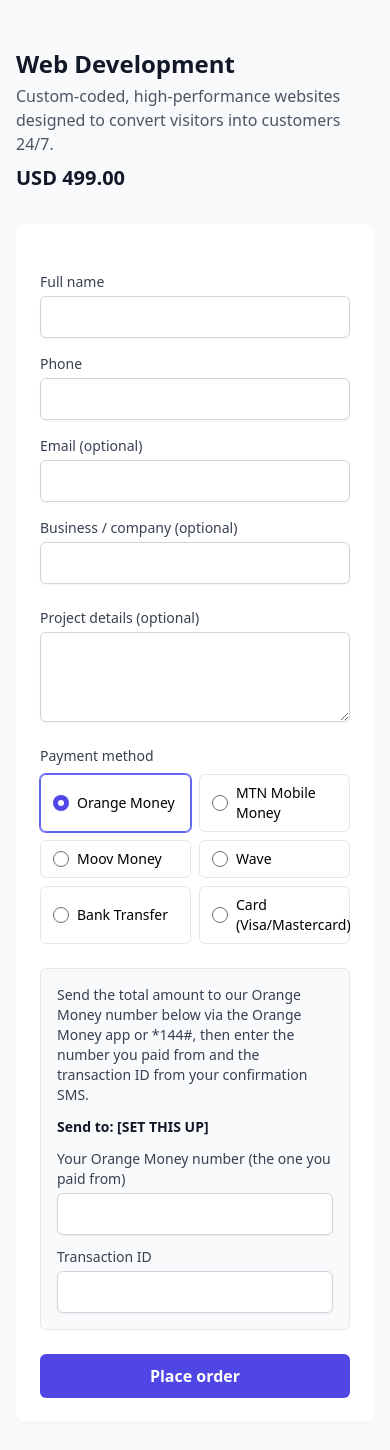
After one commit to arjalloh79-coder/Al-Falah-Marketing, a Laravel app: page /order/1 in a window 390 px wide. The commit adds this page. Shown: the top 1450 px of the page. Run offline with Laravel 12, Linux system fonts and the light colour scheme; data comes from the database, SQL or seed files in the repository; style sheets or scripts are compiled from the project's sources.

Commit message:
Add payment-method-specific checkout flows
- config/payment_methods.php: per-method metadata (receiving account,
  required fields, instructions), env-driven so real account numbers
  can be dropped in without touching code
- New CheckoutController: public /order/{service} flow
  - Mobile money (Orange/MTN/Moov/Wave) + bank transfer: "pay
    externally, submit proof" — customer sends money via their own
    app, submits proof, order created as pending for manual admin
    confirmation (matches how this actually works without a payment
    aggregator agreement)
  - Card: real Stripe Checkout integration, gated behind
    STRIPE_SECRET_KEY — disabled with a clear message when unset
- Admin order view now shows "customer paid from" and "transaction/
  reference ID" as distinct fields for manual verification

Tested end-to-end locally: all 6 methods on checkout, incomplete
mobile-money submission correctly rejected, complete submissions
create orders with correct status, card correctly rejected with no
order created when Stripe isn't configured, admin confirm-order flow
verified, full test suite (25/25) still passing.

Real receiving account numbers and Stripe keys are not yet set —
see docs/payment-flows.md for what's needed before this goes live.

Co-Authored-By: Claude Sonnet 5 <noreply@anthropic.com>
Claude-Session: https://claude.ai/code/session_01EhxvmRezMps6d9v3tpmwY2

```diff
--- /dev/null
+++ b/backend/app/Http/Controllers/CheckoutController.php
@@ -0,0 +1,155 @@
+<?php
+
+namespace App\Http\Controllers;
+
+use App\Models\Order;
+use App\Models\Service;
+use Illuminate\Http\Request;
+use Illuminate\Http\RedirectResponse;
+use Illuminate\View\View;
+use Stripe\Checkout\Session as StripeSession;
+use Stripe\Stripe;
+
+class CheckoutController extends Controller
+{
+    /**
+     * Show the checkout form for a service — payment method selector with
+     * per-method instructions/fields, driven by config/payment_methods.php.
+     */
+    public function show(Service $service): View
+    {
+        abort_unless($service->is_active, 404);
+
+        return view('checkout.show', [
+            'service' => $service,
+            'methods' => config('payment_methods'),
+        ]);
+    }
+
+    /**
+     * Handles both non-card methods (mobile money / bank transfer — "pay externally,
+     * submit proof") and card (redirects to Stripe Checkout when configured).
+     */
+    public function store(Request $request, Service $service): RedirectResponse
+    {
+        abort_unless($service->is_active, 404);
+
+        $methods = config('payment_methods');
+
+        $data = $request->validate([
+            'customer_name' => ['required', 'string', 'max:150'],
+            'customer_email' => ['nullable', 'email', 'max:255'],
+            'customer_phone' => ['required', 'string', 'max:50'],
+            'customer_company' => ['nullable', 'string', 'max:150'],
+            'payment_method' => ['required', 'in:'.implode(',', array_keys($methods))],
+            'project_details' => ['nullable', 'string', 'max:5000'],
+        ]);
+
+        $method = $methods[$data['payment_method']];
+
+        if ($data['payment_method'] === 'card') {
+            return $this->startCardCheckout($service, $data, $method);
+        }
+
+        $data = array_merge($data, $request->validate($this->proofValidationRules($method)));
+
+        $order = Order::create([
+            'service_id' => $service->id,
+            'service_name' => $service->name,
+            'customer_name' => $data['customer_name'],
+            'customer_email' => $data['customer_email'] ?? null,
+            'customer_phone' => $data['customer_phone'],
+            'customer_company' => $data['customer_company'] ?? null,
+            'payment_method' => $data['payment_method'],
+            'payment_number' => $data['payment_number'] ?? null,
+            'transaction_id' => $data['transaction_id'] ?? null,
+            'total_amount' => $service->price,
+            'status' => 'pending',
+            'project_details' => $data['project_details'] ?? null,
+        ]);
+
+        return redirect()->route('checkout.confirmation', $order);
+    }
+
+    public function confirmation(Order $order): View
+    {
+        return view('checkout.confirmation', [
+            'order' => $order,
+            'method' => config('payment_methods.'.$order->payment_method),
+        ]);
+    }
+
+    /**
+     * Handles Stripe's redirect back after a card checkout attempt. Verifies the
+     * session status directly with Stripe rather than relying on a webhook — simpler
+     * to run correctly on modest hosting, at the cost of not confirming payments that
+     * complete after the customer closes the tab before returning (a webhook handles
+     * that case too, but needs a public endpoint Stripe can reach — add one later if
+     * that becomes a real gap in practice).
+     */
+    public function cardReturn(Request $request, Service $service): RedirectResponse
+    {
+        $sessionId = $request->query('session_id');
+        abort_unless($sessionId, 400);
+
+        Stripe::setApiKey(config('services.stripe.secret'));
+        $session = StripeSession::retrieve($sessionId);
+
+        abort_unless($session->payment_status === 'paid', 402, 'Payment was not completed.');
+
+        $order = Order::create([
+            'service_id' => $service->id,
+            'service_name' => $service->name,
+            'customer_name' => $session->customer_details->name ?? 'Card customer',
+            'customer_email' => $session->customer_details->email ?? null,
+            'customer_phone' => $session->customer_details->phone ?? 'N/A',
+            'payment_method' => 'card',
+            'transaction_id' => $session->payment_intent,
+            'total_amount' => $service->price,
+            'status' => 'confirmed', // Stripe already confirmed payment — no manual verification needed.
+        ]);
+
+        return redirect()->route('checkout.confirmation', $order);
+    }
+
+    private function startCardCheckout(Service $service, array $data, array $method): RedirectResponse
+    {
+        if (! ($method['gateway_enabled'] ?? false)) {
+            return back()->withErrors(['payment_method' => 'Card payments aren\'t available online yet — please choose another payment method or contact us directly.'])->withInput();
+        }
+
+        Stripe::setApiKey(config('services.stripe.secret'));
+
+        $checkoutSession = StripeSession::create([
+            'mode' => 'payment',
+            'line_items' => [[
+                'price_data' => [
+                    'currency' => strtolower($service->currency),
+                    'product_data' => ['name' => $service->name],
+                    'unit_amount' => (int) round($service->price * 100),
+                ],
+                'quantity' => 1,
+            ]],
+            'customer_email' => $data['customer_email'] ?? null,
+            'success_url' => route('checkout.card-return', $service).'?session_id={CHECKOUT_SESSION_ID}',
+            'cancel_url' => route('checkout.show', $service),
+        ]);
+
+        return redirect($checkoutSession->url);
+    }
+
+    private function proofValidationRules(array $method): array
+    {
+        $rules = [];
+
+        if ($method['requires_payment_number'] ?? false) {
+            $rules['payment_number'] = ['required', 'string', 'max:50'];
+        }
+
+        if ($method['requires_transaction_id'] ?? false) {
+            $rules['transaction_id'] = ['required', 'string', 'max:100'];
+        }
+
+        return $rules;
+    }
+}
--- a/backend/composer.json
+++ b/backend/composer.json
@@ -9,7 +9,8 @@
         "php": "^8.3",
         "laravel/framework": "^13.17",
         "laravel/sanctum": "^4.0",
-        "laravel/tinker": "^3.0"
+        "laravel/tinker": "^3.0",
+        "stripe/stripe-php": "^21.3"
     },
     "require-dev": {
         "fakerphp/faker": "^1.23",
--- /dev/null
+++ b/backend/config/payment_methods.php
@@ -0,0 +1,63 @@
+<?php
+
+// Payment method definitions for the checkout flow. No live gateway is wired up for
+// mobile money / bank transfer — this is the "pay externally, submit proof" flow that's
+// how these actually work for a business without a payment aggregator agreement:
+// the customer sends money via their own mobile money app or bank, then gives us the
+// reference to confirm manually in the admin dashboard (Order status: pending -> confirmed).
+//
+// Fill in the real receiving account details via .env before going live — the defaults
+// below are placeholders and will show as "[SET THIS UP]" until then.
+//
+// transaction_id_label defaults to "Transaction ID" in the view when not set here.
+
+return [
+    'orange_money' => [
+        'label' => 'Orange Money',
+        'requires_payment_number' => true,
+        'payment_number_label' => 'Your Orange Money number (the one you paid from)',
+        'requires_transaction_id' => true,
+        'receiving_account' => env('PAYMENT_ORANGE_MONEY_NUMBER', '[SET THIS UP]'),
+        'instructions' => 'Send the total amount to our Orange Money number below via the Orange Money app or *144#, then enter the number you paid from and the transaction ID from your confirmation SMS.',
+    ],
+    'mtn_money' => [
+        'label' => 'MTN Mobile Money',
+        'requires_payment_number' => true,
+        'payment_number_label' => 'Your MTN Mobile Money number (the one you paid from)',
+        'requires_transaction_id' => true,
+        'receiving_account' => env('PAYMENT_MTN_MONEY_NUMBER', '[SET THIS UP]'),
+        'instructions' => 'Send the total amount to our MTN Mobile Money number below via the MyMTN app or *170#, then enter the number you paid from and the transaction ID from your confirmation SMS.',
+    ],
+    'moov_money' => [
+        'label' => 'Moov Money',
+        'requires_payment_number' => true,
+        'payment_number_label' => 'Your Moov Money number (the one you paid from)',
+        'requires_transaction_id' => true,
+        'receiving_account' => env('PAYMENT_MOOV_MONEY_NUMBER', '[SET THIS UP]'),
+        'instructions' => 'Send the total amount to our Moov Money number below, then enter the number you paid from and the transaction ID from your confirmation SMS.',
+    ],
+    'wave' => [
+        'label' => 'Wave',
+        'requires_payment_number' => true,
+        'payment_number_label' => 'Your Wave number (the one you paid from)',
+        'requires_transaction_id' => true,
+        'transaction_id_label' => 'Wave transaction reference',
+        'receiving_account' => env('PAYMENT_WAVE_NUMBER', '[SET THIS UP]'),
+        'instructions' => 'Send the total amount via the Wave app to our number below, then enter the number you paid from and the transaction reference shown in your Wave app.',
+    ],
+    'bank_transfer' => [
+        'label' => 'Bank Transfer',
+        'requires_payment_number' => false,
+        'requires_transaction_id' => true,
+        'transaction_id_label' => 'Transfer reference / receipt number',
+        'receiving_account' => env('PAYMENT_BANK_DETAILS', '[SET THIS UP — bank name, account name, account number]'),
+        'instructions' => 'Transfer the total amount to the bank account below, then enter the reference or receipt number from your transfer confirmation.',
+    ],
+    'card' => [
+        'label' => 'Card (Visa/Mastercard)',
+        'requires_payment_number' => false,
+        'requires_transaction_id' => false,
+        'gateway_enabled' => filled(env('STRIPE_SECRET_KEY')),
+        'instructions' => 'Card payments go through a secure checkout link — you\'ll be redirected after placing your order.',
+    ],
+];
--- a/backend/config/services.php
+++ b/backend/config/services.php
@@ -35,4 +35,9 @@ return [
         ],
     ],
 
+    'stripe' => [
+        'secret' => env('STRIPE_SECRET_KEY'),
+        'publishable' => env('STRIPE_PUBLISHABLE_KEY'),
+    ],
+
 ];
--- a/backend/resources/views/admin/orders/show.blade.php
+++ b/backend/resources/views/admin/orders/show.blade.php
@@ -18,7 +18,8 @@
                     <div><dt class="text-gray-500">Service</dt><dd class="font-medium">{{ $order->service_name }}</dd></div>
                     <div><dt class="text-gray-500">Amount</dt><dd class="font-medium">${{ number_format($order->total_amount, 2) }}</dd></div>
                     <div><dt class="text-gray-500">Payment method</dt><dd class="font-medium">{{ str($order->payment_method)->headline() }}</dd></div>
-                    <div><dt class="text-gray-500">Payment / transaction ref</dt><dd class="font-medium">{{ $order->payment_number ?? $order->transaction_id ?? '—' }}</dd></div>
+                    <div><dt class="text-gray-500">Customer paid from</dt><dd class="font-medium">{{ $order->payment_number ?? '—' }}</dd></div>
+                    <div><dt class="text-gray-500">Transaction / reference ID</dt><dd class="font-medium">{{ $order->transaction_id ?? '—' }}</dd></div>
                     <div><dt class="text-gray-500">Placed</dt><dd class="font-medium">{{ $order->created_at->format('M j, Y g:ia') }}</dd></div>
                 </dl>
 
--- /dev/null
+++ b/backend/resources/views/checkout/show.blade.php
@@ -0,0 +1,98 @@
+<!DOCTYPE html>
+<html lang="en">
+<head>
+    <meta charset="utf-8">
+    <meta name="viewport" content="width=device-width, initial-scale=1">
+    <title>Order {{ $service->name }} — Al-Falah Marketing</title>
+    @vite(['resources/css/app.css', 'resources/js/app.js'])
+</head>
+<body class="bg-gray-50 min-h-screen py-12" x-data="{ method: 'orange_money' }">
+    <div class="max-w-2xl mx-auto px-4">
+        <div class="mb-8">
+            <h1 class="text-2xl font-bold text-gray-900">{{ $service->name }}</h1>
+            <p class="mt-1 text-gray-600">{{ $service->short_description }}</p>
+            <p class="mt-2 text-xl font-semibold text-gray-900">{{ $service->currency }} {{ number_format($service->price, 2) }}{{ $service->price_label }}</p>
+        </div>
+
+        @if ($errors->any())
+            <div class="mb-6 p-4 bg-red-50 border border-red-200 rounded-md text-red-800 text-sm">
+                @foreach ($errors->all() as $error)
+                    <div>{{ $error }}</div>
+                @endforeach
+            </div>
+        @endif
+
+        <form method="POST" action="{{ route('checkout.store', $service) }}" class="bg-white shadow-sm rounded-lg p-6 space-y-6">
+            @csrf
+
+            <div class="grid grid-cols-1 sm:grid-cols-2 gap-4">
+                <div>
+                    <label class="block text-sm font-medium text-gray-700">Full name</label>
+                    <input type="text" name="customer_name" value="{{ old('customer_name') }}" required class="mt-1 block w-full border-gray-300 rounded-md shadow-sm">
+                </div>
+                <div>
+                    <label class="block text-sm font-medium text-gray-700">Phone</label>
+                    <input type="text" name="customer_phone" value="{{ old('customer_phone') }}" required class="mt-1 block w-full border-gray-300 rounded-md shadow-sm">
+                </div>
+                <div>
+                    <label class="block text-sm font-medium text-gray-700">Email (optional)</label>
+                    <input type="email" name="customer_email" value="{{ old('customer_email') }}" class="mt-1 block w-full border-gray-300 rounded-md shadow-sm">
+                </div>
+                <div>
+                    <label class="block text-sm font-medium text-gray-700">Business / company (optional)</label>
+                    <input type="text" name="customer_company" value="{{ old('customer_company') }}" class="mt-1 block w-full border-gray-300 rounded-md shadow-sm">
+                </div>
+            </div>
+
+            <div>
+                <label class="block text-sm font-medium text-gray-700">Project details (optional)</label>
+                <textarea name="project_details" rows="3" class="mt-1 block w-full border-gray-300 rounded-md shadow-sm">{{ old('project_details') }}</textarea>
+            </div>
+
+            <div>
+                <label class="block text-sm font-medium text-gray-700 mb-2">Payment method</label>
+                <div class="grid grid-cols-2 sm:grid-cols-3 gap-2">
+                    @foreach ($methods as $key => $method)
+                        <label class="flex items-center gap-2 border rounded-md px-3 py-2 cursor-pointer" :class="method === '{{ $key }}' ? 'border-indigo-500 ring-1 ring-indigo-500' : 'border-gray-200'">
+                            <input type="radio" name="payment_method" value="{{ $key }}" x-model="method" {{ old('payment_method', 'orange_money') === $key ? 'checked' : '' }} class="text-indigo-600">
+                            <span class="text-sm">{{ $method['label'] }}</span>
+                        </label>
+                    @endforeach
+                </div>
+            </div>
+
+            @foreach ($methods as $key => $method)
+                <div x-show="method === '{{ $key }}'" x-cloak class="bg-gray-50 border border-gray-200 rounded-md p-4 space-y-3">
+                    <p class="text-sm text-gray-700">{{ $method['instructions'] }}</p>
+
+                    @if ($key === 'card')
+                        @unless ($method['gateway_enabled'])
+                            <p class="text-sm text-amber-700 font-medium">Card payments aren't available online yet — pick another method above, or contact us directly.</p>
+                        @endunless
+                    @else
+                        <p class="text-sm font-semibold text-gray-900">Send to: {{ $method['receiving_account'] }}</p>
+
+                        @if ($method['requires_payment_number'] ?? false)
+                            <div>
+                                <label class="block text-sm font-medium text-gray-700">{{ $method['payment_number_label'] }}</label>
+                                <input type="text" name="payment_number" value="{{ old('payment_number') }}" x-bind:required="method === '{{ $key }}'" class="mt-1 block w-full border-gray-300 rounded-md shadow-sm">
+                            </div>
+                        @endif
+
+                        @if ($method['requires_transaction_id'] ?? false)
+                            <div>
+                                <label class="block text-sm font-medium text-gray-700">{{ $method['transaction_id_label'] ?? 'Transaction ID' }}</label>
+                                <input type="text" name="transaction_id" value="{{ old('transaction_id') }}" x-bind:required="method === '{{ $key }}'" class="mt-1 block w-full border-gray-300 rounded-md shadow-sm">
+                            </div>
+                        @endif
+                    @endif
+                </div>
+            @endforeach
+
+            <button type="submit" class="w-full h-11 bg-indigo-600 text-white rounded-md font-semibold hover:bg-indigo-700">
+                Place order
+            </button>
+        </form>
+    </div>
+</body>
+</html>
--- a/backend/routes/web.php
+++ b/backend/routes/web.php
@@ -3,6 +3,7 @@
 use App\Http\Controllers\Admin\LeadController;
 use App\Http\Controllers\Admin\OrderController;
 use App\Http\Controllers\Admin\ServiceController;
+use App\Http\Controllers\CheckoutController;
 use App\Http\Controllers\LeadController as PublicLeadController;
 use App\Http\Controllers\ProfileController;
 use Illuminate\Support\Facades\Route;
@@ -19,6 +20,14 @@ Route::post('/contact-submit', [PublicLeadController::class, 'contactSubmit'])
 Route::post('/consultation-store', [PublicLeadController::class, 'consultationStore'])
     ->middleware('throttle:3,60')
     ->name('consultation.store');
+
+// Public checkout — payment-method-specific flow (see config/payment_methods.php).
+Route::get('/order/{service}', [CheckoutController::class, 'show'])->name('checkout.show');
+Route::post('/order/{service}', [CheckoutController::class, 'store'])
+    ->middleware('throttle:5,60')
+    ->name('checkout.store');
+Route::get('/order/{service}/card-return', [CheckoutController::class, 'cardReturn'])->name('checkout.card-return');
+Route::get('/order-confirmation/{order}', [CheckoutController::class, 'confirmation'])->name('checkout.confirmation');
 
 Route::get('/dashboard', function () {
     return view('dashboard');
```
Also changed, not shown: backend/resources/views/checkout/confirmation.blade.php (added, +33 -0 lines), docs/payment-flows.md (added, +59 -0 lines), README.md, backend/README.md, 2 other files.
